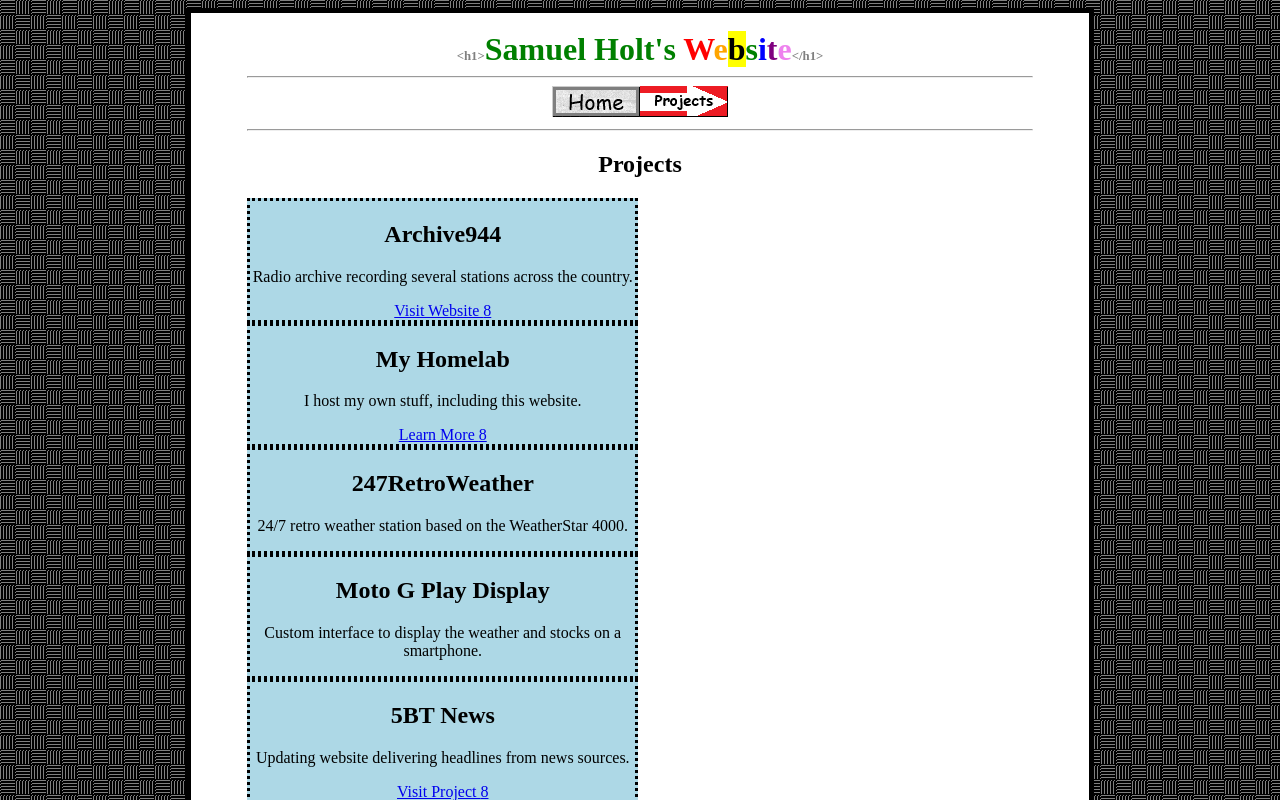
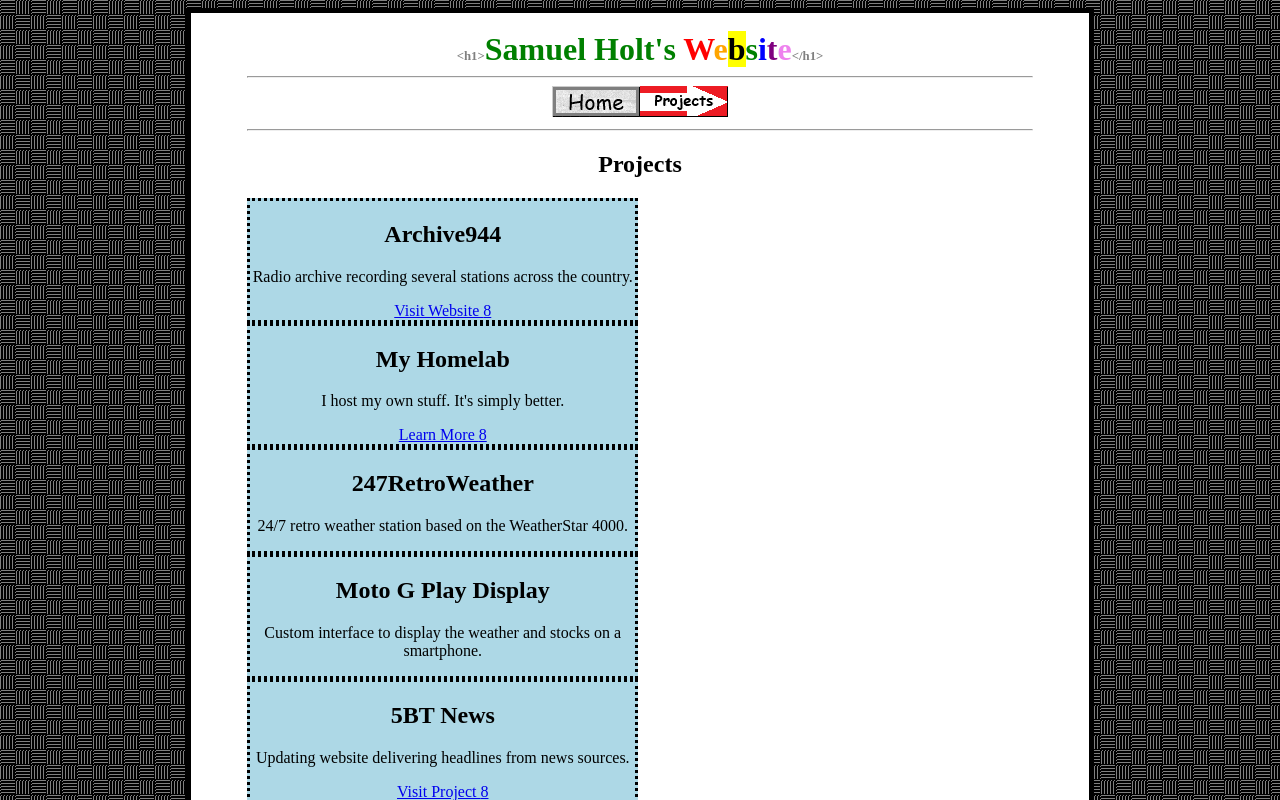
Before and after one commit to holtsamuel/pwweb, a plain HTML site: page projects.html in a window 1280 px wide. Shown: the top 800 px of the page. Drawn offline with Linux system fonts and the light colour scheme.

Commit message:
Update projects.html

```diff
--- a/projects.html
+++ b/projects.html
@@ -33,7 +33,7 @@
         </div>
         <div class="prodiv">
             <h2>My Homelab</h2>
-            <p>I host my own stuff, including this website.</p>
+            <p>I host my own stuff. It's simply better.</p>
             <a href="/projects/homelab.html"><span>Learn More </span><span class="dingbat">8</span></a>
         </div>
         <div class="prodiv">
```
